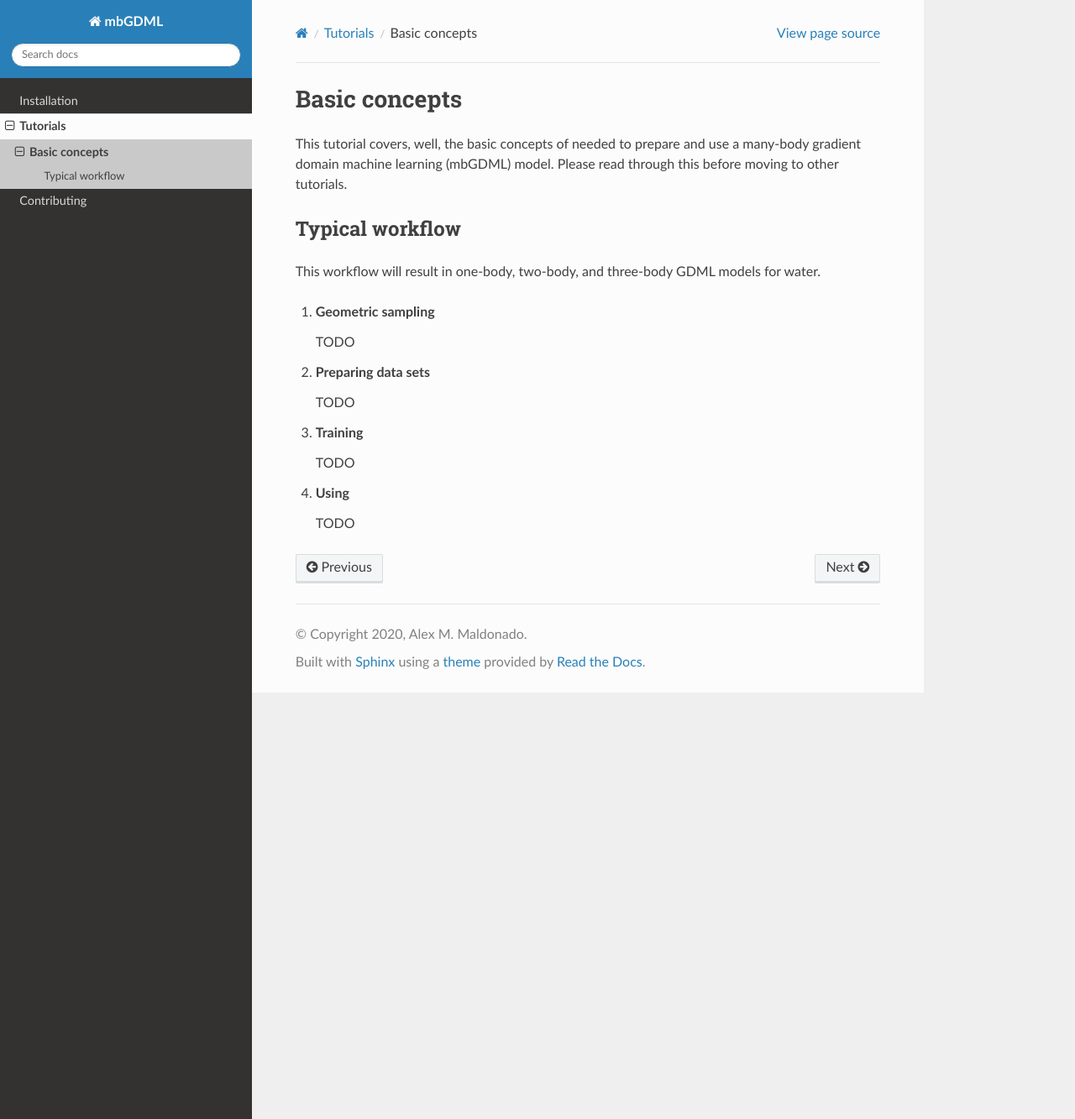
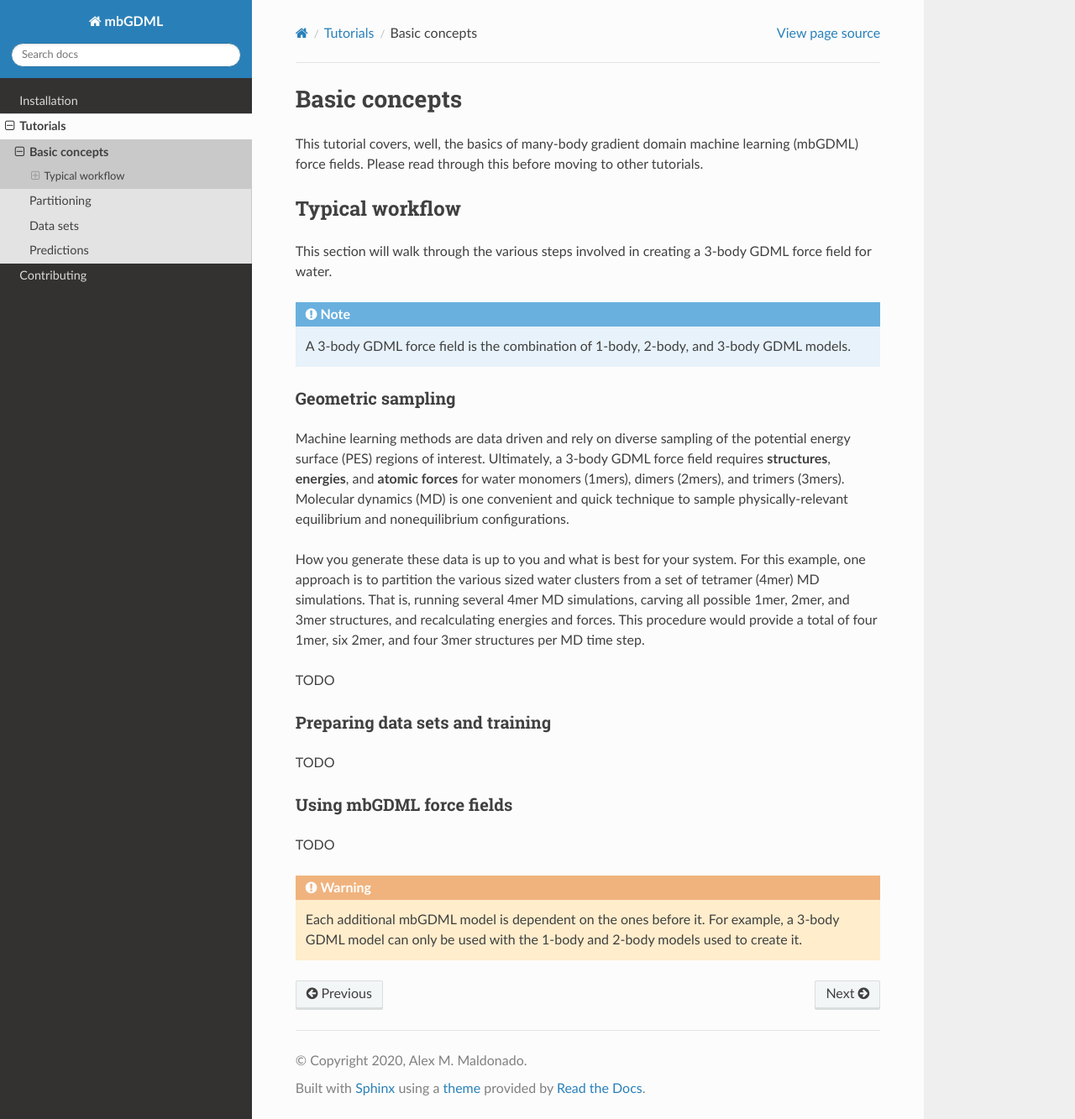
Before and after one commit to keithgroup/mbGDML, a Sphinx documentation site: the page built from docs/source/tutorials/basics.rst, in a window 1280 px wide and 1333 px high. Shown: the whole window at 84% size. Built offline with Sphinx 7.4.7 and the Read the Docs theme 2.0.0, drawn with Linux system fonts in a browser that asks for light colours; pages that are not in the unit, such as notebooks, are missing from menus.

Commit message:
Planning out documentation

```diff
--- a/docs/source/tutorials/basics.rst
+++ b/docs/source/tutorials/basics.rst
@@ -1,28 +1,57 @@
 Basic concepts
 ==============
 
-This tutorial covers, well, the basic concepts of needed to prepare and use a
-many-body gradient domain machine learning (mbGDML) model.
+This tutorial covers, well, the basics of many-body gradient domain machine
+learning (mbGDML) force fields.
 Please read through this before moving to other tutorials.
 
 Typical workflow
 ----------------
 
-This workflow will result in one-body, two-body, and three-body GDML models for
-water.
+This section will walk through the various steps involved in creating a 3-body
+GDML force field for water.
 
-1.  **Geometric sampling**
+.. note::
 
-    TODO
+    A 3-body GDML force field is the combination of 1-body, 2-body, and 3-body
+    GDML models.
 
-2.  **Preparing data sets**
+Geometric sampling
+^^^^^^^^^^^^^^^^^^
 
-    TODO
+Machine learning methods are data driven and rely on diverse sampling of the
+potential energy surface (PES) regions of interest.
+Ultimately, a 3-body GDML force field requires **structures**, **energies**, and
+**atomic forces** for water monomers (1mers), dimers (2mers), and trimers
+(3mers).
+Molecular dynamics (MD) is one convenient and quick technique to sample
+physically-relevant equilibrium and nonequilibrium configurations.
 
-3.  **Training**
+.. Add information about different temperatures.
 
-    TODO
+How you generate these data is up to you and what is best for your system.
+For this example, one approach is to partition the various sized water clusters
+from a set of tetramer (4mer) MD simulations.
+That is, running several 4mer MD simulations, carving all possible 1mer,
+2mer, and 3mer structures, and recalculating energies and forces.
+This procedure would provide a total of four 1mer, six 2mer, and four 3mer
+structures per MD time step.
 
-4.  **Using**
 
-    TODO
+TODO
+
+Preparing data sets and training
+^^^^^^^^^^^^^^^^^^^^^^^^^^^^^^^^
+
+TODO
+
+Using mbGDML force fields
+^^^^^^^^^^^^^^^^^^^^^^^^^
+
+TODO
+
+.. warning::
+
+    Each additional mbGDML model is dependent on the ones before it.
+    For example, a 3-body GDML model can only be used with the 1-body and 2-body
+    models used to create it.
--- /dev/null
+++ b/docs/source/tutorials/datasets.rst
@@ -0,0 +1,4 @@
+Data sets
+=========
+
+TODO
--- /dev/null
+++ b/docs/source/tutorials/partitioning.rst
@@ -0,0 +1,4 @@
+Partitioning
+============
+
+TODO
--- /dev/null
+++ b/docs/source/tutorials/predictions.rst
@@ -0,0 +1,4 @@
+Predictions
+===========
+
+TODO
--- a/docs/source/tutorials/tutorials.rst
+++ b/docs/source/tutorials/tutorials.rst
@@ -4,6 +4,9 @@
 =========
 
 .. toctree::
-   :maxdepth: 1
+   :maxdepth: 2
 
    basics
+   partitioning
+   datasets
+   predictions
```
